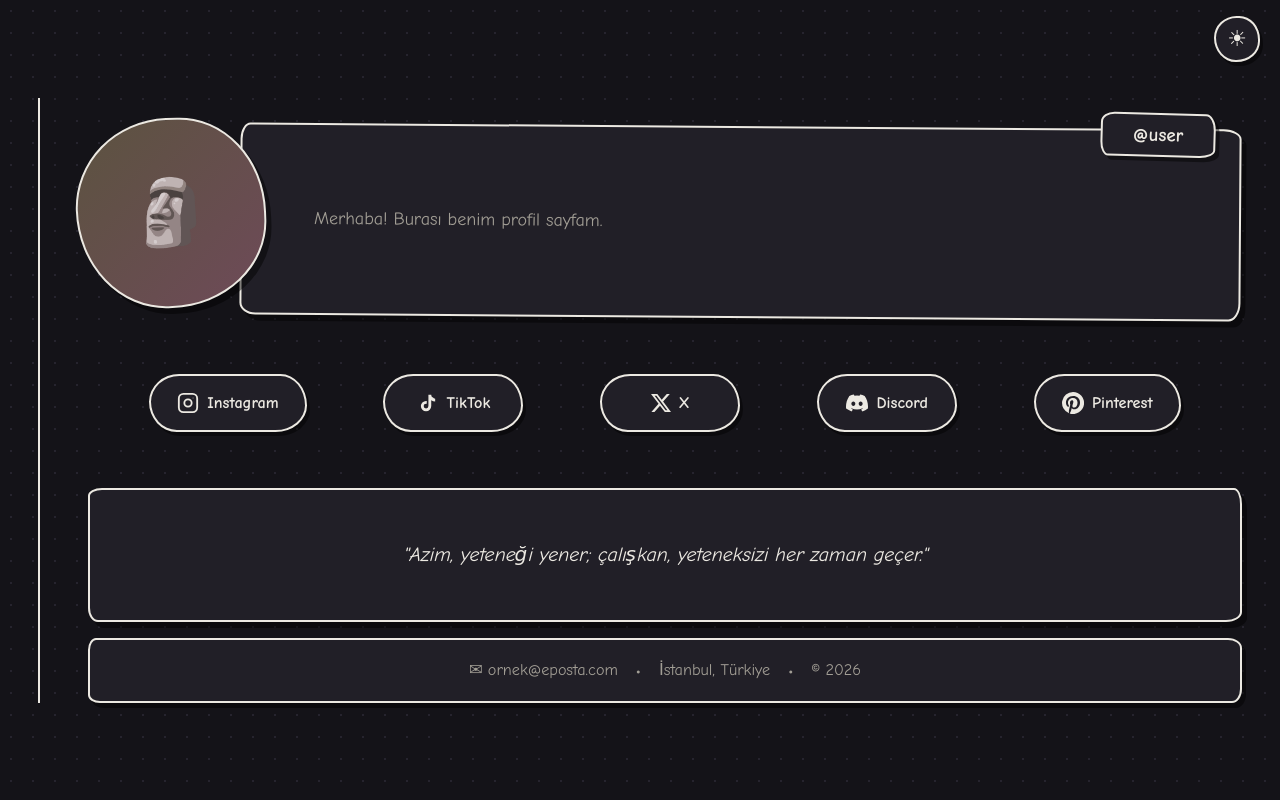
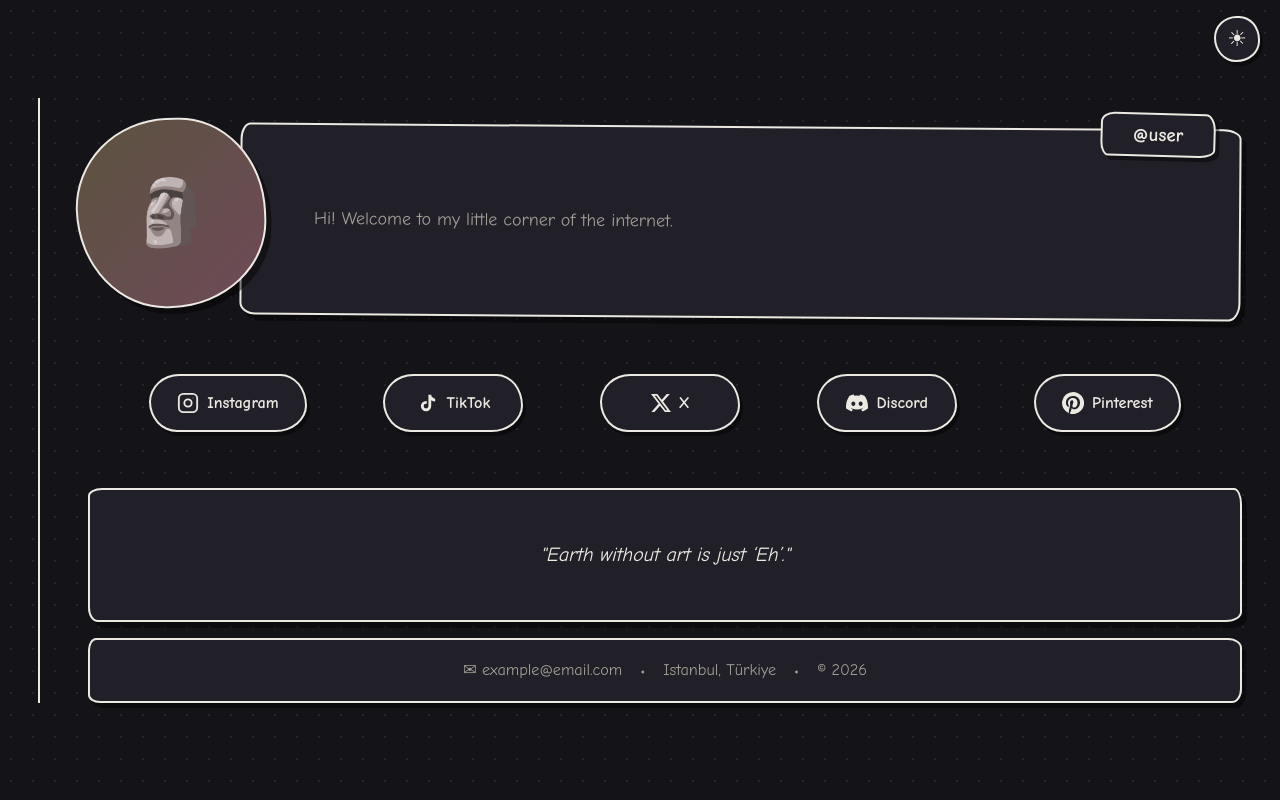
Before and after one commit to aqa03009-ux/deveye-sormu-lar, a plain HTML site: page index.html in a window 1280 px wide. Both pictures are taken after a click on the button "Toggle theme". Drawn offline with Linux system fonts and the light colour scheme.

Commit message:
Sayfa İngilizce; motto olarak sadece 'Earth without art is just Eh'

```diff
--- a/config.js
+++ b/config.js
@@ -8,7 +8,7 @@ const config = {
   username: "@user",
 
   /* Kısa tanıtım metni */
-  bio: "Merhaba! Burası benim profil sayfam.",
+  bio: "Hi! Welcome to my little corner of the internet.",
 
   /* Profil resmi:
      - emoji kullanmak için: emoji alanını değiştir (🗿, 😎, 🦊 ...)
@@ -32,17 +32,14 @@ const config = {
 
   /* Sözler — kutuya tıklayınca rastgele sıradaki gelir */
   mottos: [
-    '"Azim, yeteneği yener; çalışkan, yeteneksizi her zaman geçer."',
-    '"Yapamıyorum deme, denemeyi bırakma."',
-    '"Sabır acıdır, fakat meyvesi tatlıdır."',
-    '"En güzel hayaller, en cesur zihinlerde doğar."'
+    '"Earth without art is just ‘Eh’."'
   ],
 
   /* Alt bilgi */
-  email: "ornek@eposta.com",
-  location: "İstanbul, Türkiye",
+  email: "example@email.com",
+  location: "Istanbul, Türkiye",
   year: 2026,
 
   /* Sekme başlığı */
-  pageTitle: "Profil"
+  pageTitle: "Profile"
 };
--- a/index.html
+++ b/index.html
@@ -1,14 +1,14 @@
 <!DOCTYPE html>
-<html lang="tr">
+<html lang="en">
 <head>
   <meta charset="UTF-8">
   <meta name="viewport" content="width=device-width, initial-scale=1.0">
-  <title>Profil</title>
+  <title>Profile</title>
   <link rel="stylesheet" href="style.css">
 </head>
 <body>
   <div class="page">
-    <button id="themeBtn" class="theme-btn" title="Tema değiştir" aria-label="Tema değiştir">☾</button>
+    <button id="themeBtn" class="theme-btn" title="Toggle theme" aria-label="Toggle theme">☾</button>
     <main class="profile">
 
       <header class="profile-header">
--- a/script.js
+++ b/script.js
@@ -12,12 +12,12 @@ const icons = {
 };
 
 function render() {
-  document.title = config.pageTitle || "Profil";
+  document.title = config.pageTitle || "Profile";
 
   /* avatar */
   const wrap = document.getElementById('pfpWrap');
   if (config.avatar.image) {
-    wrap.innerHTML = `<img src="${config.avatar.image}" alt="Profil fotoğrafı" class="pfp" id="pfp">`;
+    wrap.innerHTML = `<img src="${config.avatar.image}" alt="Profile picture" class="pfp" id="pfp">`;
   } else {
     wrap.innerHTML = `<div class="pfp" id="pfp">${config.avatar.emoji}</div>`;
   }
@@ -39,7 +39,7 @@ function render() {
     mottoEl.textContent = mottos[0];
     if (mottos.length > 1) {
       mottoEl.style.cursor = 'pointer';
-      mottoEl.title = 'Değiştirmek için tıkla';
+      mottoEl.title = 'Click to change';
       mottoEl.addEventListener('click', () => {
         let next;
         do { next = Math.floor(Math.random() * mottos.length); }
@@ -73,7 +73,7 @@ const themeBtn = document.getElementById('themeBtn');
 const mqDark = window.matchMedia('(prefers-color-scheme: dark)');
 
 function currentTheme() {
-  return localStorage.getItem('tema') || (mqDark.matches ? 'dark' : 'light');
+  return localStorage.getItem('theme') || (mqDark.matches ? 'dark' : 'light');
 }
 
 function applyTheme() {
@@ -84,12 +84,12 @@ function applyTheme() {
 
 themeBtn.addEventListener('click', () => {
   const next = root.getAttribute('data-theme') === 'dark' ? 'light' : 'dark';
-  localStorage.setItem('tema', next);
+  localStorage.setItem('theme', next);
   applyTheme();
 });
 
 mqDark.addEventListener('change', () => {
-  if (!localStorage.getItem('tema')) applyTheme();
+  if (!localStorage.getItem('theme')) applyTheme();
 });
 
 applyTheme();
```
